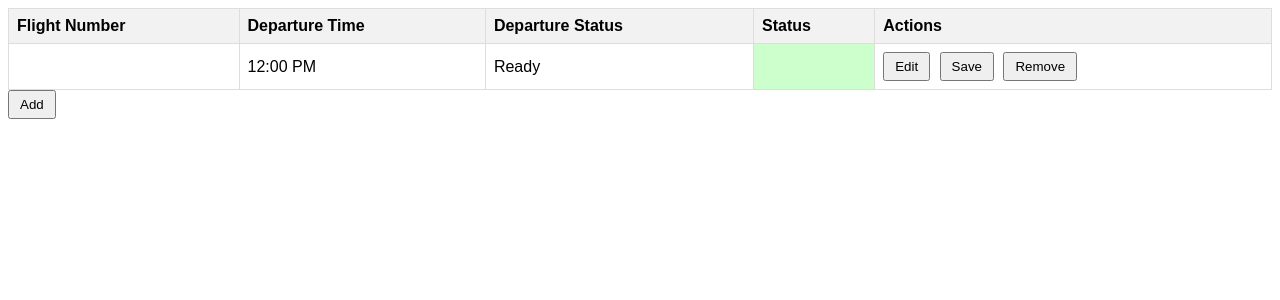
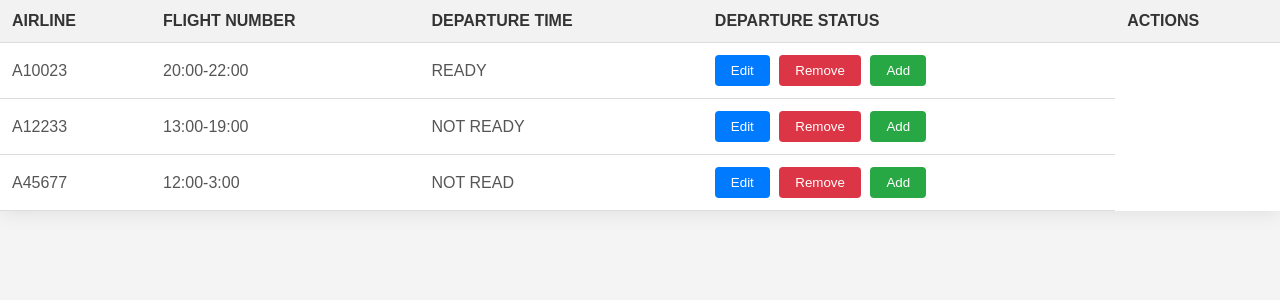
Before and after one commit to Ghostgmyt/TT4L-12, a Flask app: page / in a window 1280 px wide. Shown: the top 300 px of the page. Run offline with Flask 3, Linux system fonts and the light colour scheme.

Commit message:
Update adminflight.html
new code

```diff
--- a/admin page/templates/adminflight.html
+++ b/admin page/templates/adminflight.html
@@ -7,172 +7,177 @@
     <style>
             body {
             font-family: Arial, sans-serif;
+            background-color: #f4f4f4;
+            margin: 0;
+            padding: 0;
         }
+
         table {
+            width: 100%;
             border-collapse: collapse;
-            width: 100%;
+            background-color: #fff;
+            box-shadow: 0 0 20px rgba(0, 0, 0, 0.1);
         }
+
         th, td {
-            border: 1px solid #ddd;
-            padding: 8px;
+            padding: 12px;
             text-align: left;
+            border-bottom: 1px solid #ddd;
+            position: relative;
         }
+
         th {
             background-color: #f2f2f2;
+            font-weight: bold;
+            color: #333;
+            text-transform: uppercase;
         }
-        tr:hover {
-            background-color: #f2f2f2;
+
+        td {
+            color: #555;
         }
-        .status-red {
-            background-color: #ffcccc;
+
+        .actions {
+            white-space: nowrap;
         }
-        .status-green {
-            background-color: #ccffcc;
+
+        .actions button {
+            margin-right: 5px;
+            padding: 8px 16px;
+            border: none;
+            cursor: pointer;
+            border-radius: 4px;
+            transition: background-color 0.3s ease;
         }
-        button {
-            padding: 5px 10px;
-            cursor: pointer;
-            margin-right: 5px;
+
+        .actions button:hover {
+            background-color: #f0f0f0;
         }
+
+        .edit {
+            background-color: #007bff;
+            color: #fff;
+        }
+
+        .edit:hover {
+            background-color: #0056b3;
+        }
+
+        .remove {
+            background-color: #dc3545;
+            color: #fff;
+        }
+
+        .remove:hover {
+            background-color: #bd2130;
+        }
+
+        .add {
+            background-color: #28a745;
+            color: #fff;
+        }
+
+        .add:hover {
+            background-color: #218838;
+        }
+
+        .status-circle {
+            width: 10px;
+            height: 10px;
+            border-radius: 50%;
+            display: inline-block;
+            position: absolute;
+            top: 50%;
+            transform: translateY(-50%);
+            right: 10px;
+        }
+
+        .status-ready {
+            background-color: #28a745;
+        }
+
+        .status-not-ready {
+            background-color: #dc3545;
+        }
+
+
     </style>
 </head>
 <body>
-    <table id="editable-table">
+    <table id="table">
+        <thead>
             <tr>
+                <th>Airline</th>
                 <th>Flight Number</th>
                 <th>Departure Time</th>
                 <th>Departure Status</th>
-            <th>Status</th>
-            <th>Actions</th>
+                <th class="actions">Actions</th>
             </tr>
+        </thead>
+        <tbody>
+            {% for row in table_data %}
             <tr>
-            <td class="flight-number"></td>
-            <td>12:00 PM</td>
-            <td contenteditable="true" class="departure-status">Ready</td>
-            <td class="status status-green"></td>
-            <td>
-                <button class="edit-row-btn">Edit</button>
-                <button class="save-changes-btn">Save</button>
-                <button class="remove-row-btn">Remove</button>
+                {% for item in row %}
+                <td>{{ item }}</td>
+                {% endfor %}
+                <td class="actions">
+                    <button class="edit" onclick="editRow(this)">Edit</button>
+                    <button class="remove" onclick="removeRow(this)">Remove</button>
+                    <button class="add" onclick="addRow(this)">Add</button>
                 </td>
             </tr>
+            {% endfor %}
+        </tbody>
     </table>
 
-    <button id="add-btn">Add</button>
-
     <script>
-        function updateStatusColor(statusCell, status) {
-            statusCell.classList.remove('status-red', 'status-green');
-
-            if (status === 'Ready') {
-                statusCell.classList.add('status-green');
-            } else {
-                statusCell.classList.add('status-red');
-            }
+        function editRow(button) {
+            var row = button.closest('tr');
+            var cells = row.querySelectorAll('td:not(:last-child)');
+            cells.forEach(function(cell) {
+                var input = document.createElement('input');
+                input.value = cell.textContent.trim();
+                cell.textContent = '';
+                cell.appendChild(input);
+            });
+            button.textContent = 'Save';
+            button.onclick = function() {
+                saveRow(this);
+            };
         }
 
-        function updateLocalStorage(data) {
-            localStorage.setItem('tableData', JSON.stringify(data));
+        function saveRow(button) {
+            var row = button.closest('tr');
+            var cells = row.querySelectorAll('td:not(:last-child)');
+            cells.forEach(function(cell) {
+                var value = cell.querySelector('input').value;
+                cell.textContent = value;
+            });
+            button.textContent = 'Edit';
+            button.onclick = function() {
+                editRow(this);
+            };
+            updateData();
         }
 
-        function loadFromLocalStorage() {
-            return JSON.parse(localStorage.getItem('tableData')) || [];
+        function removeRow(button) {
+            var row = button.closest('tr');
+            row.parentNode.removeChild(row);
+            updateData();
         }
 
-        function generateRandomFlightNumber() {
-            return Math.floor(Math.random() * 900) + 100;
+        function addRow(button) {
+            var row = button.closest('tr');
+            var newRow = document.createElement('tr');
+            newRow.innerHTML = '<td></td><td></td><td></td><td></td><td class="actions"><button class="edit" onclick="editRow(this)">Edit</button><button class="remove" onclick="removeRow(this)">Remove</button><button class="add" onclick="addRow(this)">Add</button></td>';
+            row.parentNode.insertBefore(newRow, row.nextSibling);
         }
 
-        document.getElementById("editable-table").addEventListener("click", function(event) {
-            var target = event.target;
-            if (target.classList.contains("edit-row-btn")) {
-                var row = target.parentNode.parentNode;
-                var cells = row.querySelectorAll("td:not(.status):not(:last-child)");
-                cells.forEach(function(cell) {
-                    var input = document.createElement("input");
-                    input.value = cell.textContent;
-                    cell.innerHTML = "";
-                    cell.appendChild(input);
-                });
-                row.classList.add('editing');
-            } else if (target.classList.contains("remove-row-btn")) {
-                var row = target.parentNode.parentNode;
-                var rowData = loadFromLocalStorage();
-                var rowIndex = Array.from(row.parentNode.children).indexOf(row);
-                rowData.splice(rowIndex, 1);
-                updateLocalStorage(rowData);
-                row.parentNode.removeChild(row);
-            } else if (target.classList.contains("save-changes-btn")) {
-                var row = target.parentNode.parentNode;
-                var cells = row.querySelectorAll("td:not(.status):not(:last-child)");
-                var rowData = loadFromLocalStorage();
-                var rowIndex = Array.from(row.parentNode.children).indexOf(row);
-                var newRowData = [];
-                cells.forEach(function(cell) {
-                    newRowData.push(cell.querySelector('input').value);
-                });
-                newRowData.push(row.querySelector('.departure-status').textContent);
-                rowData[rowIndex] = newRowData;
-                updateLocalStorage(rowData);
-                row.querySelectorAll("td:not(.status):not(:last-child)").forEach(function(cell) {
-                    cell.textContent = cell.querySelector('input').value;
-                });
-                var statusCell = row.querySelector(".status");
-                updateStatusColor(statusCell, newRowData[2]);
-                row.classList.remove('editing');
+        function updateData() {
+            console.log('Data updated');
+            // You can send an AJAX request to update the data on the server if needed
+            // Example: $.post('/update', updated_data);
         }
-        });
-
-        document.getElementById("add-btn").addEventListener("click", function() {
-            var newRow = "<tr>";
-            newRow += "<td class='flight-number'>" + generateRandomFlightNumber() + "</td>";
-            newRow += "<td contenteditable='true'></td>";
-            newRow += "<td contenteditable='true' class='departure-status'>Ready</td>";
-            newRow += "<td class='status status-green'></td>";
-            newRow += "<td>";
-            newRow += "<button class='edit-row-btn'>Edit</button>";
-            newRow += "<button class='save-changes-btn'>Save</button>";
-            newRow += "<button class='remove-row-btn'>Remove</button>";
-            newRow += "</td>";
-            newRow += "</tr>";
-            document.getElementById("editable-table").insertAdjacentHTML('beforeend', newRow);
-            var rowData = loadFromLocalStorage();
-            rowData.push(["", "", "Ready"]);
-            updateLocalStorage(rowData);
-        });
-
-        // Load data from local storage on page load
-        window.addEventListener("load", function() {
-            var rowData = loadFromLocalStorage();
-            var tableBody = document.querySelector("#editable-table tbody");
-            rowData.forEach(function(data) {
-                var row = document.createElement("tr");
-                data.forEach(function(cellData, index) {
-                    var cell = document.createElement("td");
-                    cell.textContent = cellData;
-                    if (index === 3) {
-                        cell.className = "status";
-                        updateStatusColor(cell, data[2]);
-                    }
-                    row.appendChild(cell);
-                });
-                var actionsCell = document.createElement("td");
-                var editBtn = document.createElement("button");
-                editBtn.textContent = "Edit";
-                editBtn.className = "edit-row-btn";
-                var saveBtn = document.createElement("button");
-                saveBtn.textContent = "Save";
-                saveBtn.className = "save-changes-btn";
-                var removeBtn = document.createElement("button");
-                removeBtn.textContent = "Remove";
-                removeBtn.className = "remove-row-btn";
-                actionsCell.appendChild(editBtn);
-                actionsCell.appendChild(saveBtn);
-                actionsCell.appendChild(removeBtn);
-                row.appendChild(actionsCell);
-                tableBody.appendChild(row);
-            });
-        });
     </script>
 </body>
 </html>
```
Lines whose indentation alone changed are shown as unchanged.
